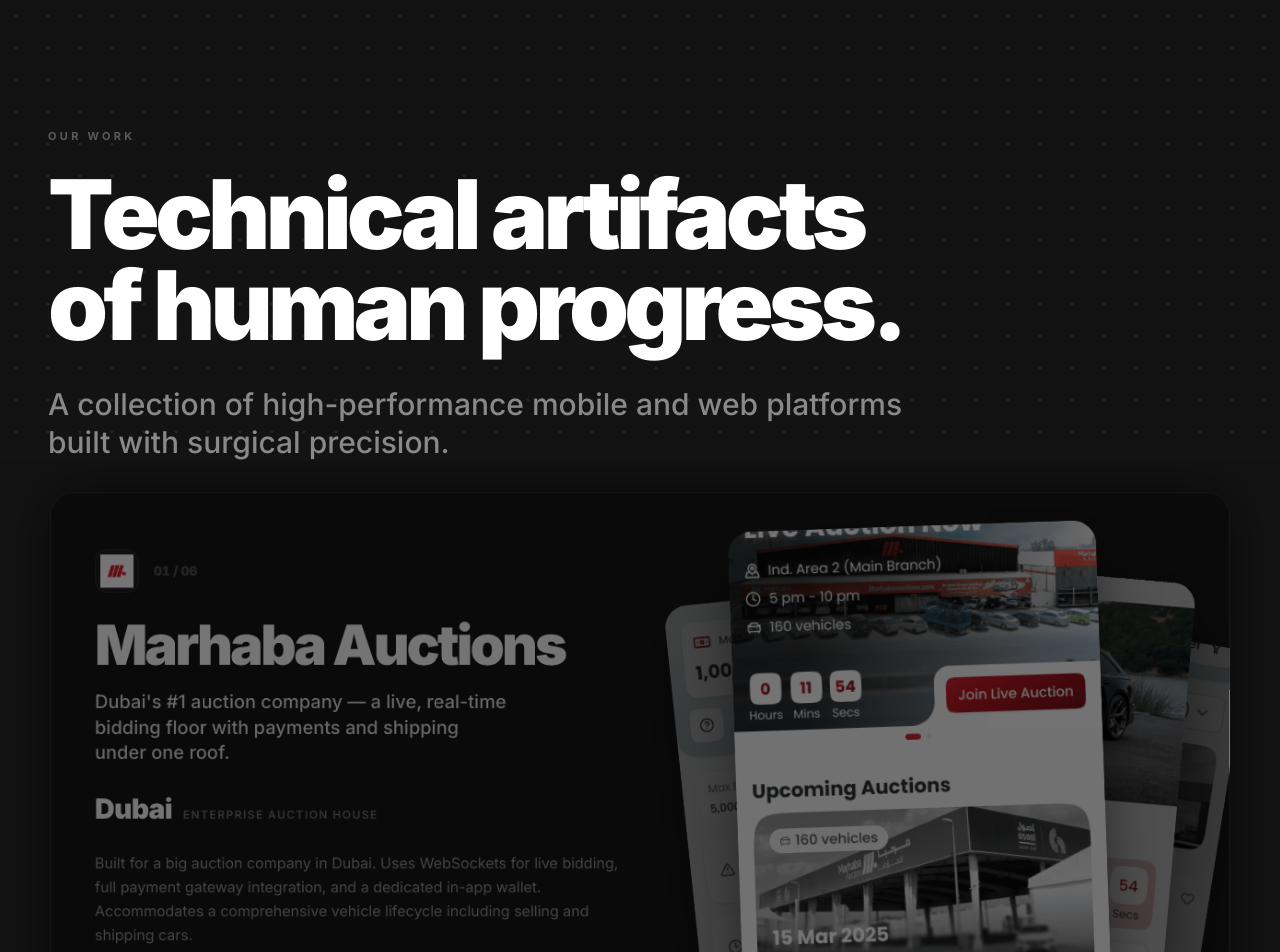
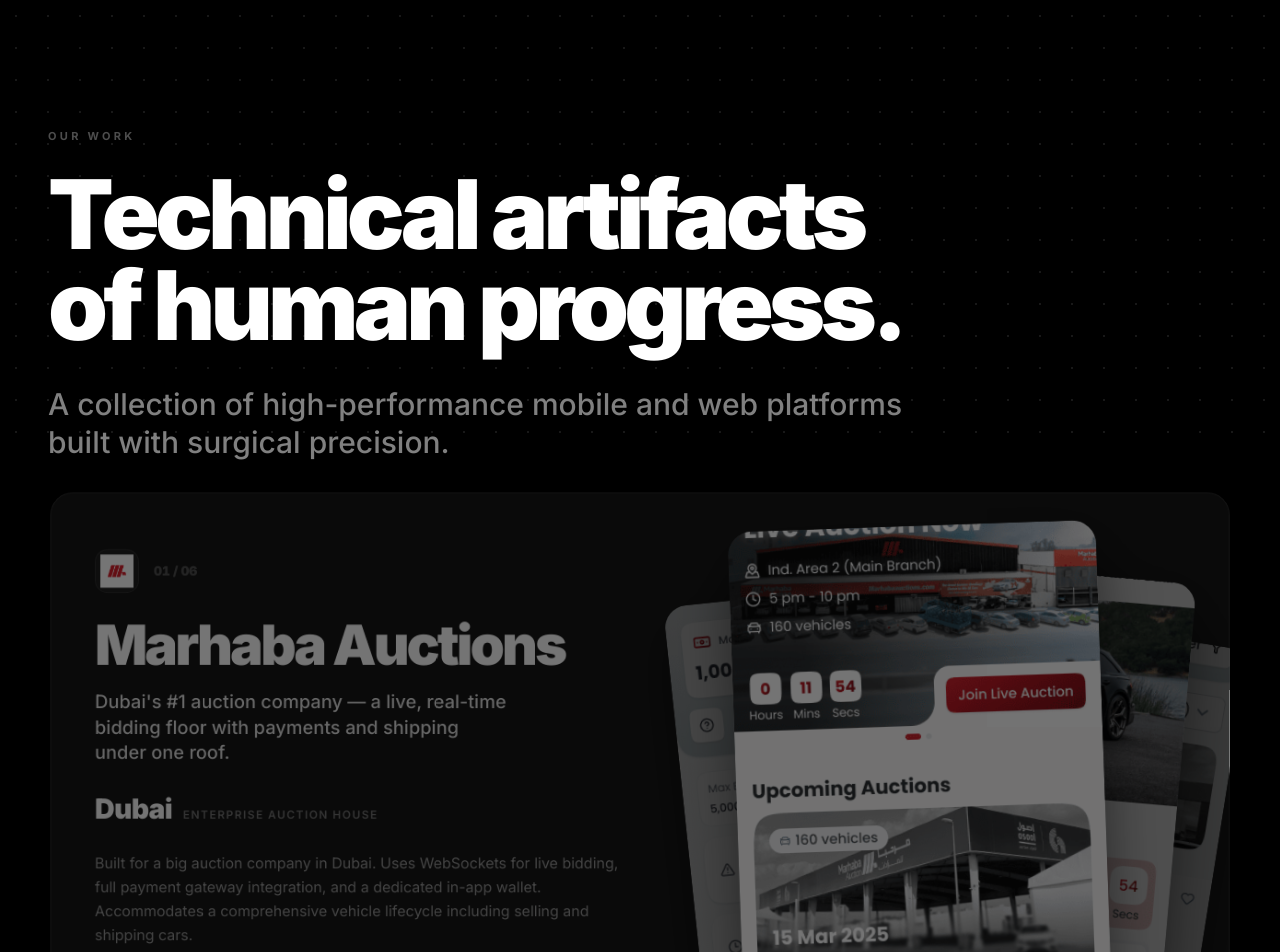
Before and after one commit to mmstq/agency_website, a Next.js app: page /portfolio in a window 1280 px wide. Shown: the top 952 px of the page. Built offline with nearby package versions, Linux system fonts and the light colour scheme.

Commit message:
style: update global theme background to black and adjust navbar top offset

```diff
--- a/src/app/layout.tsx
+++ b/src/app/layout.tsx
@@ -43,7 +43,7 @@
   return (
     <html lang="en" suppressHydrationWarning>
       <body
-        className={`${inter.variable} ${manrope.variable} font-inter antialiased bg-[#131313] text-[#e2e2e2]`}
+        className={`${inter.variable} ${manrope.variable} font-inter antialiased bg-black text-[#e2e2e2]`}
       >
         <StyledJsxRegistry>
           <MasterLayout>
--- a/src/components/Navbar.tsx
+++ b/src/components/Navbar.tsx
@@ -113,7 +113,7 @@
 
     return (
         <>
-            <div className="site-navbar sticky top-8 z-50 w-full flex justify-center px-6 md:px-24 lg:px-48 pointer-events-none">
+            <div className="site-navbar sticky top-12 md:top-8 z-50 w-full flex justify-center px-6 md:px-24 lg:px-48 pointer-events-none">
                 <GlassSurface
                     width="100%"
                     height={72}
@@ -233,7 +233,7 @@
                         className="glass-surface--flush"
                         simplified={true}
                     >
-                        <div className="w-full overflow-hidden rounded-[18px] bg-[#131313]/95 backdrop-blur-2xl">
+                        <div className="w-full overflow-hidden rounded-[18px] bg-black/95 backdrop-blur-2xl">
                             {displayServices.map((item) => (
                                 <Link
                                     key={item.id}
--- a/src/components/showcase-variants/StackScaleBack.tsx
+++ b/src/components/showcase-variants/StackScaleBack.tsx
@@ -26,7 +26,7 @@
 
    Why a separate scaling "stage":
      The opaque card BACKGROUND must stay full-viewport so each card seamlessly
-     covers the one beneath it (page bg is #131313). If we scaled the whole
+     covers the one beneath it (page bg is black). If we scaled the whole
      surface, its shrunken edges would let lower layers / the page bg peek
      through as a sliver while the next card is mid-rise. So the opaque bg is
      fixed at 100% and only an inner stage (rounded #161616 panel + shadow +
@@ -318,7 +318,7 @@
                         cardRefs.current[i] = node;
                     }}
                     data-index={i}
-                    className="sticky top-0 flex h-screen min-h-screen w-full items-center justify-center overflow-hidden bg-[#131313]"
+                    className="sticky top-0 flex h-screen min-h-screen w-full items-center justify-center overflow-hidden bg-black"
                     // `svh` is the stable mobile viewport (fits on load under the
                     // iOS toolbar); the h-screen/min-h-screen classes are the vh
                     // fallback for browsers without svh. Both height + minHeight
@@ -330,7 +330,7 @@
                 >
                     {/* Inner STAGE: rounded #161616 surface + shadow + content.
                         scale + dim live here so the recede reads as depth, while
-                        the card's own opaque #131313 bg (above) keeps the cover
+                        the card's own opaque black bg (above) keeps the cover
                         seamless. transform + opacity only → 60fps. */}
                     <div
                         ref={(node) => {
```
